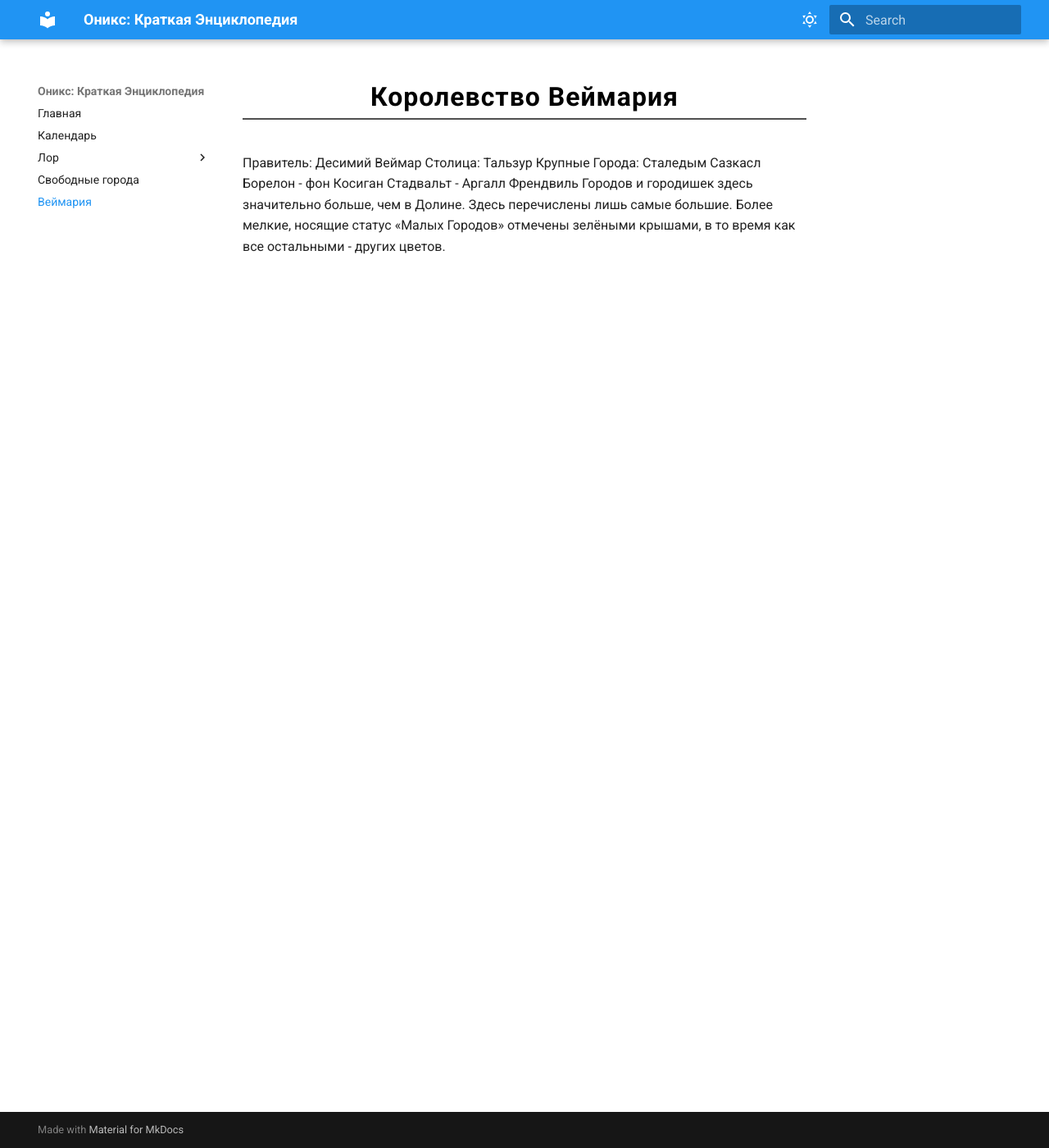
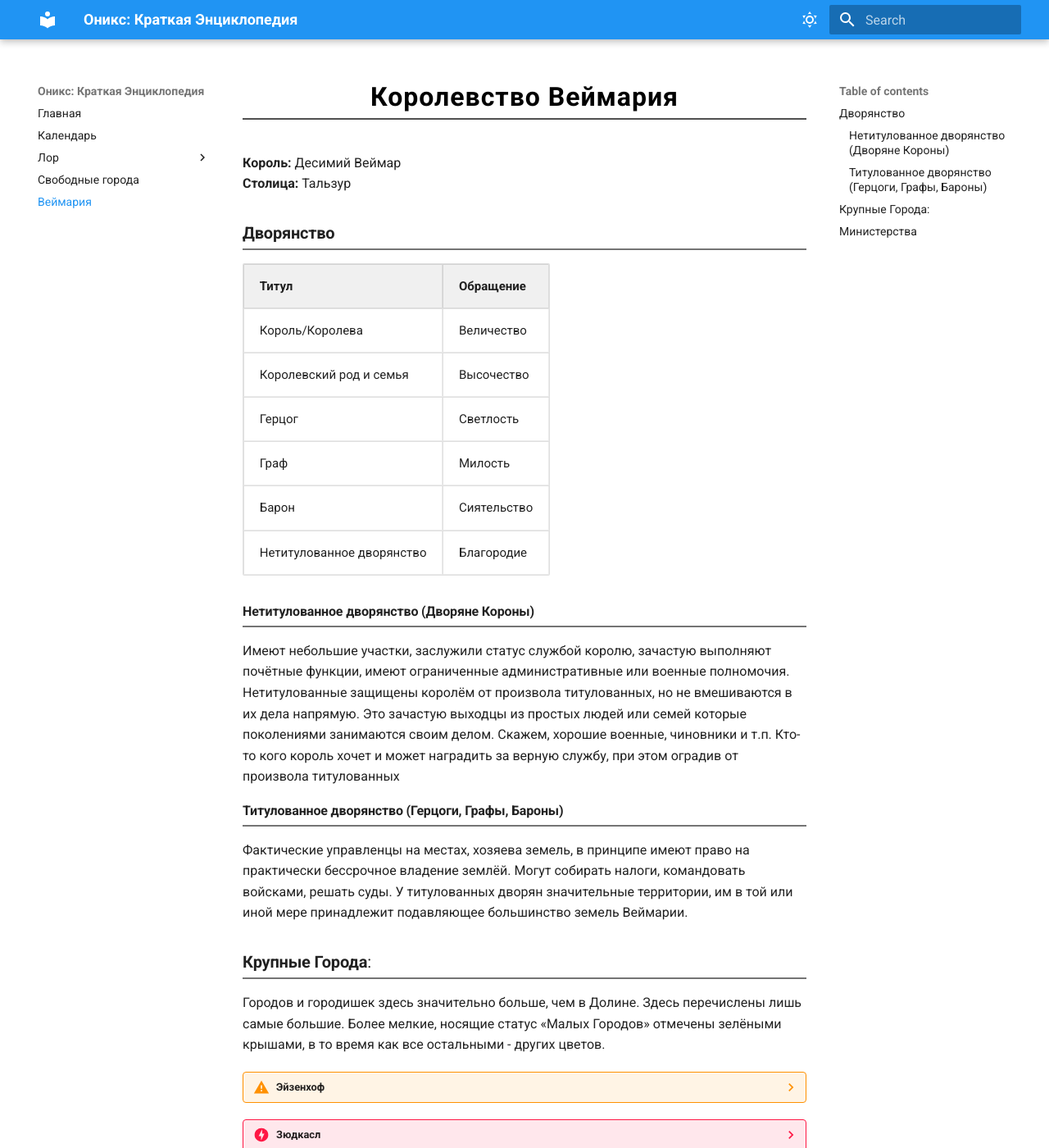
Before and after one commit to EternalDrifter/onyx, an MkDocs documentation site: the page built from docs/veym.md, in a window 1280 px wide and 1400 px high. Shown: the whole window at 82% size. Built offline with MkDocs 1.6.1 and Material for MkDocs 9.7.7, drawn with Linux system fonts in a browser that asks for light colours; some of the changed text lies outside the part shown.

Commit message:
Веймарию фактически начал нормально делать

```diff
--- a/docs/veym.md
+++ b/docs/veym.md
@@ -2,12 +2,126 @@
 
 
 
-Правитель: Десимий Веймар
-Столица: Тальзур
-Крупные Города:
-Сталедым
-Сазкасл
-Борелон - фон Косиган
-Стадвальт - Аргалл
-Френдвиль
+**Король:** Десимий Веймар     <br>
+**Столица:** Тальзур    <br>
+
+### **Дворянство**
+<table border="1" cellspacing="0" cellpadding="6" style="font-size: 15px;">
+  <thead style="background-color:#f0f0f0;">
+    <tr>
+      <th>Титул</th>
+      <th>Обращение</th>
+    </tr>
+  </thead>
+  <tbody>
+    <tr>
+      <td>Король/Королева</td>
+      <td>Величество</td>
+    </tr>
+    <tr>
+      <td>Королевский род и семья</td>
+      <td>Высочество</td>
+    </tr>
+    <tr>
+      <td>Герцог</td>
+      <td>Светлость</td>
+    </tr>
+    <tr>
+      <td>Граф</td>
+      <td>Милость</td>
+    </tr>
+    <tr>
+      <td>Барон</td>
+      <td>Сиятельство</td>
+    </tr>
+    <tr>
+      <td>Нетитулованное дворянство</td>
+      <td>Благородие</td>
+    </tr>
+  </tbody>
+</table>
+
+#### Нетитулованное дворянство (Дворяне Короны)
+Имеют небольшие участки, заслужили статус службой королю, зачастую выполняют почётные функции, имеют ограниченные административные или военные полномочия.
+Нетитулованные защищены королём от произвола титулованных, но не вмешиваются в их дела напрямую.
+Это зачастую выходцы из простых людей или семей которые поколениями занимаются своим делом. Скажем, хорошие военные, чиновники и т.п. Кто-то кого король хочет и может наградить за верную службу, при этом оградив от произвола титулованных
+
+#### Титулованное дворянство (Герцоги, Графы, Бароны)
+Фактические управленцы на местах, хозяева земель, в принципе имеют право на практически бессрочное владение землёй. Могут собирать налоги, командовать войсками, решать суды. У титулованных дворян значительные территории, им в той или иной мере принадлежит подавляющее большинство земель Веймарии.
+
+
+
+
+### **Крупные Города**:
 Городов и городишек здесь значительно больше, чем в Долине. Здесь перечислены лишь самые большие. Более мелкие, носящие статус «Малых Городов» отмечены зелёными крышами, в то время как все остальными - других цветов.
+
+??? warning "Эйзенхоф"
+     Бывший сталедым
+
+??? danger "Зюдкасл"
+    Бывший союзкасл. Юг, крепость.
+
+??? note "Борелон"
+     **Герцогский род**: фон Косиган
+
+??? tip "Стадвальт"
+    **Герцогский род**: Аргалл
+
+??? info "Хайхенфелд"
+    Восток, поля. Бывший френдвиль.
+
+
+
+
+### **Министерства**
+<table border="1" cellspacing="0" cellpadding="5" style="font-size: 14px;">
+  <thead style="background-color:#f0f0f0;">
+    <tr>
+      <th>Название</th>
+      <th>Сфера контроля</th>
+      <th>Возглавляет</th>
+    </tr>
+  </thead>
+  <tbody>
+    <tr>
+      <td>Департамент Стражи Порядка</td>
+      <td>Внутренний порядок (жандармерия, стража, охрана дорог, контроль простых наёмников)</td>
+      <td>Пристав</td>
+    </tr>
+    <tr>
+      <td>Ведомство Военных Дел</td>
+      <td>Оборона, армия, охрана границ</td>
+      <td>Маршалл</td>
+    </tr>
+    <tr>
+      <td>Магистериум Разума и Мистических Искусств</td>
+      <td>Магия, наука, образование, здравоохранение</td>
+      <td>Магистр</td>
+    </tr>
+    <tr>
+      <td>Канцелярия Контактов и Связей</td>
+      <td>Дипломатия, Посольства</td>
+      <td>Канцлер</td>
+    </tr>
+    <tr>
+      <td>Монетная Палата</td>
+      <td>Финансы, налоги, казна, земля</td>
+      <td>Казначей</td>
+    </tr>
+    <tr>
+      <td>Приказ Земельных и Цеховых Дел</td>
+      <td>Производства, гильдии, сельское хозяйство</td>
+      <td>Управляющий</td>
+    </tr>
+    <tr>
+      <td>Секретариат Прав и Взысканий</td>
+      <td>Юстиция</td>
+      <td>Секретарь</td>
+    </tr>
+    <tr>
+      <td>Конклав Специальных Назначений</td>
+      <td>Тайная полиция</td>
+      <td>Де-юре Председатель, де-факто нет</td>
+    </tr>
+  </tbody>
+</table>
```
Also changed, not shown: docs/lore/countryis.md (+1 -2 lines), site/CALENDAR.jpg, site/lore/countryis/index.html, site/lore/geograph/index.html, site/search/search_index.json, site/sitemap.xml, 3 other files.
